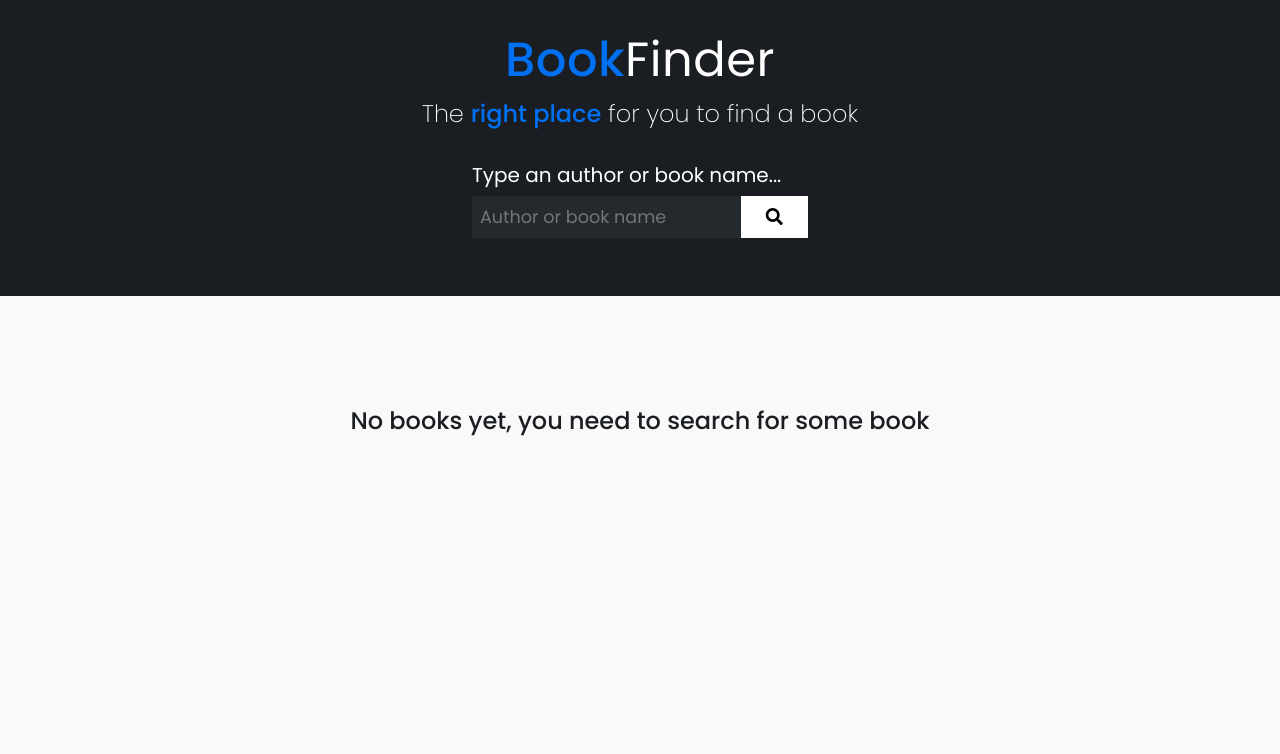
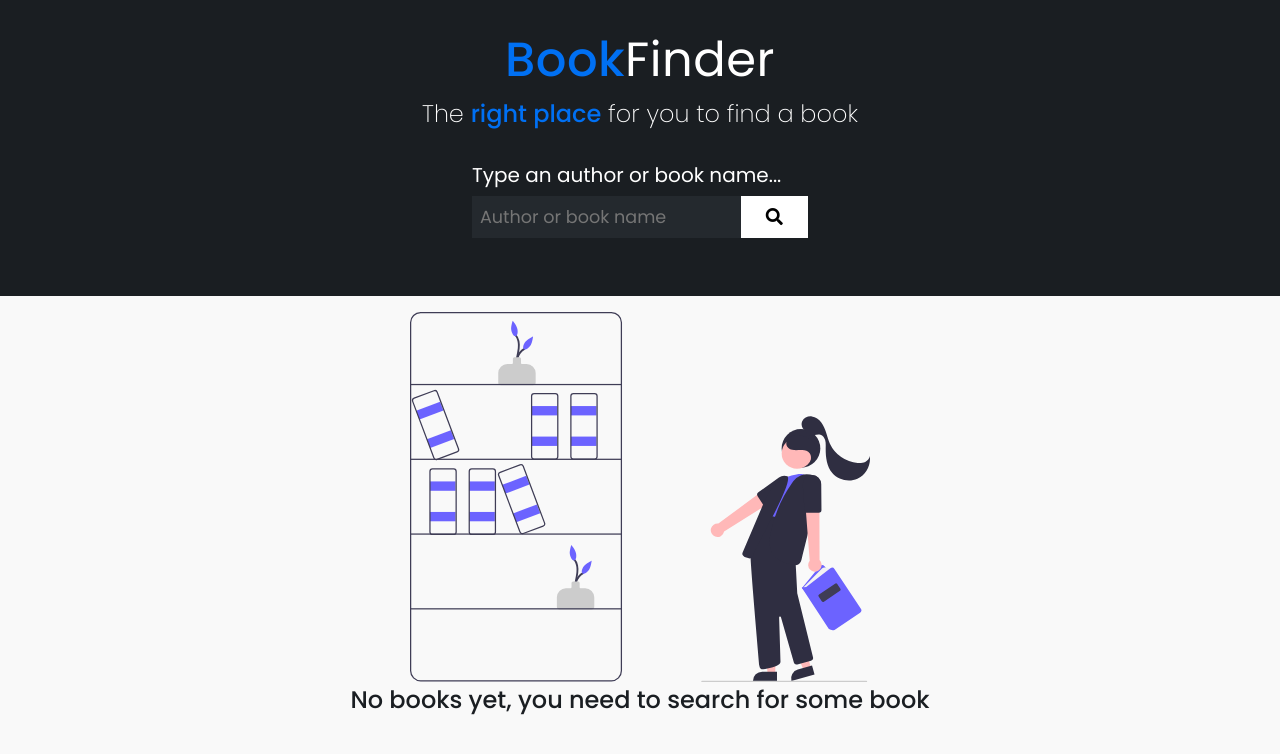
Before and after one commit to TiagoDiass/book-finder, a React (Create React App) app: page / in a window 1280 px wide. Shown: the top 754 px of the page. Built offline with nearby package versions, Linux system fonts and the light colour scheme.

Commit message:
svg added to main page

```diff
--- a/src/pages/Main/index.js
+++ b/src/pages/Main/index.js
@@ -1,6 +1,7 @@
 import React, { useState } from 'react';
 
 import api from '../../services/api';
+import svg from '../../assets/images/books.svg';
 
 // Styled components
 import { InputSection, SubmitButton, BooksSection } from './styles';
@@ -92,7 +93,10 @@ function Main() {
       <BooksSection>
         <div className="container">
           {!books.length ? (
-            <h1 className="no-books">No books yet, you need to search for some book</h1>
+            <div className="no-books">
+              <img src={svg} alt="No books" />
+              <h1>No books yet, you need to search for some book</h1>
+            </div>
           ) : (
             books.map((book, index) => <BookBlock book={book} key={index} />)
           )}
--- a/src/pages/Main/styles.js
+++ b/src/pages/Main/styles.js
@@ -197,11 +197,22 @@ export const BooksSection = styled.section`
     flex-wrap: wrap;
   }
 
-  h1.no-books {
-    margin-top: 6.7rem;
-    text-align: center;
-    font-weight: 500;
-    color: var(--color-primary);
+  .no-books {
+    margin-top: 1rem;
+    display: flex;
+    flex-direction: column;
+    align-items: center;
+
+    img {
+      width: 45vw;
+      max-width: 460px;
+    }
+
+    h1 {
+      text-align: center;
+      font-weight: 500;
+      color: var(--color-primary);
+    }
   }
 
   @media (max-width: 1125px) {
@@ -209,4 +220,10 @@ export const BooksSection = styled.section`
       width: 100%;
     }
   }
+
+  @media (max-width: 700px) {
+    .no-books h1 {
+      font-size: 1.2rem;
+    }
+  }
 `;
```
Also changed, not shown: src/assets/images/books.svg (added).
